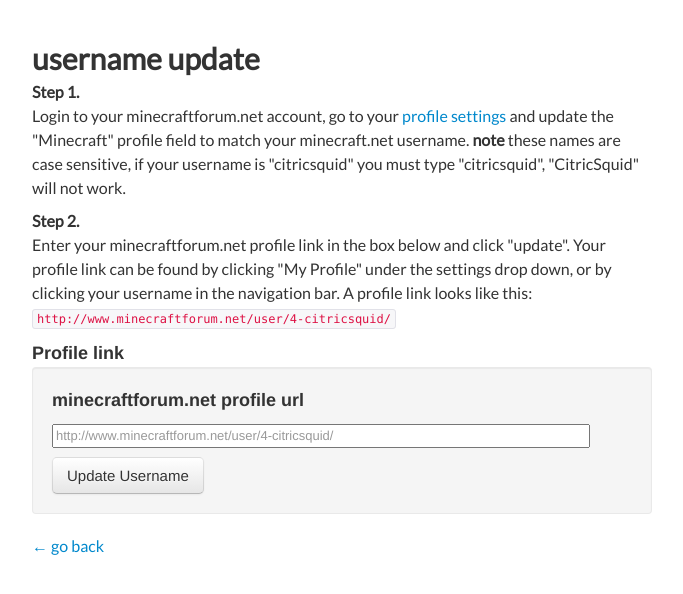
After one commit to robot56/represent.mcf.li, a PHP site: template views/username.php in a window 1280 px wide. The commit adds this page. Shown: the top 594 px of the page, without its empty margins (28-711 px from the left). Run offline with PHP 8.4, Linux system fonts and the light colour scheme; the template is opened without the code that fills it, so the values that code supplies are empty; some libraries are stand-ins or nearby versions.

Commit message:
username updating

```diff
--- a/config/application.php
+++ b/config/application.php
@@ -1,4 +1,4 @@
 <?php
 
     define('APP_PATH', 'DIRECTORY_PATH_HERE');
-    define('APP_URL', "http://website.com/");
+    define('APP_URL', "http://represent-mcf-li.dev/");
--- a/helper.php
+++ b/helper.php
@@ -32,3 +32,9 @@
         }
         return $return_array;
     }
+
+    // preparse
+    // get it, it's a pun, PREPARE a string for regex PARSING
+    function preparse($string) {
+        return str_replace(array("\n", "\r", "\t", "\0", "\x0B"), "", $string);
+    }
--- /dev/null
+++ b/views/username.php
@@ -0,0 +1,57 @@
+<!DOCTYPE html>
+<html lang="en">
+<head>
+    <meta charset="utf-8" />
+    <title>Username update &mdash; represent.mcf.li</title>
+    <link rel="author" href="humans.txt" />
+    <link rel="stylesheet" href="assets/css/bootstrap.css" type="text/css" />
+    <link rel="stylesheet" href="assets/css/style.css" type="text/css" />
+    <link href='http://fonts.googleapis.com/css?family=Lato:300,400' rel='stylesheet' type='text/css'>
+</head>
+<body>
+    <div class="container" id="side">
+        <div class="row">
+            <div class="span8">
+                <?php if(isset($this->status)) { ?>
+                <div class="alert alert-<?php echo $this->status['type']; ?>">
+                    <?php echo $this->status['message']; ?>
+                </div>
+                <?php } ?>
+                <h1>username update</h1>
+                <p>
+                    <strong>Step 1.</strong><br/>
+                    Login to your minecraftforum.net account, go to your
+                    <a target="_blank" href="http://www.minecraftforum.net/index.php?app=core&module=usercp#field_11">profile settings</a>
+                    and update the "Minecraft" profile field to match your
+                    minecraft.net username. <strong>note</strong> these names
+                    are case sensitive, if your username is "citricsquid" you
+                    must type "citricsquid", "CitricSquid" will not work.
+                </p>
+                <p>
+                    <strong>Step 2.</strong><br/>
+                    Enter your minecraftforum.net profile link in the box below
+                    and click "update". Your profile link can be found by
+                    clicking "My Profile" under the settings drop down, or by
+                    clicking your username in the navigation bar. A profile link
+                    looks like this: <br/>
+                    <code>http://www.minecraftforum.net/user/4-citricsquid/</code>
+                </p>
+                <h3>Profile link</h3>
+                <form class="well" method="post" action="<?php echo APP_URL; ?>username">
+                    <fieldset>
+                    <div class="control-group">
+                        <h3 style="padding-bottom:10px;">minecraftforum.net profile url</h3>
+                        <div class="controls">
+                            <input type="text" class="input-xxlarge" id="url" name="url" placeholder="http://www.minecraftforum.net/user/4-citricsquid/">
+                        </div>
+                    </div>
+                    <button type="submit" class="btn btn-large">Update Username</button>
+                    </fieldset>
+                </form>
+                <p>
+                    <a href="<?php echo APP_URL; ?>">&larr; go back</a>
+                </p>
+            </div>
+        </div>
+    </div>
+</body>
```
Also changed, not shown: class/database.php (+13 -0 lines), index.php (+43 -2 lines), views/index.php (+14 -1 lines), views/rep.php (+5 -4 lines), assets/img/love.png (added).
